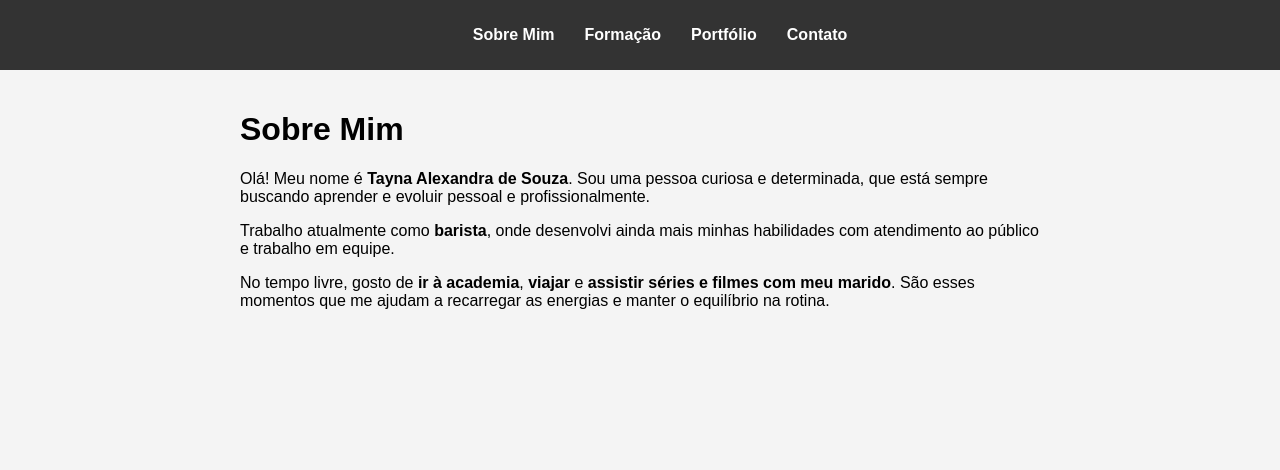
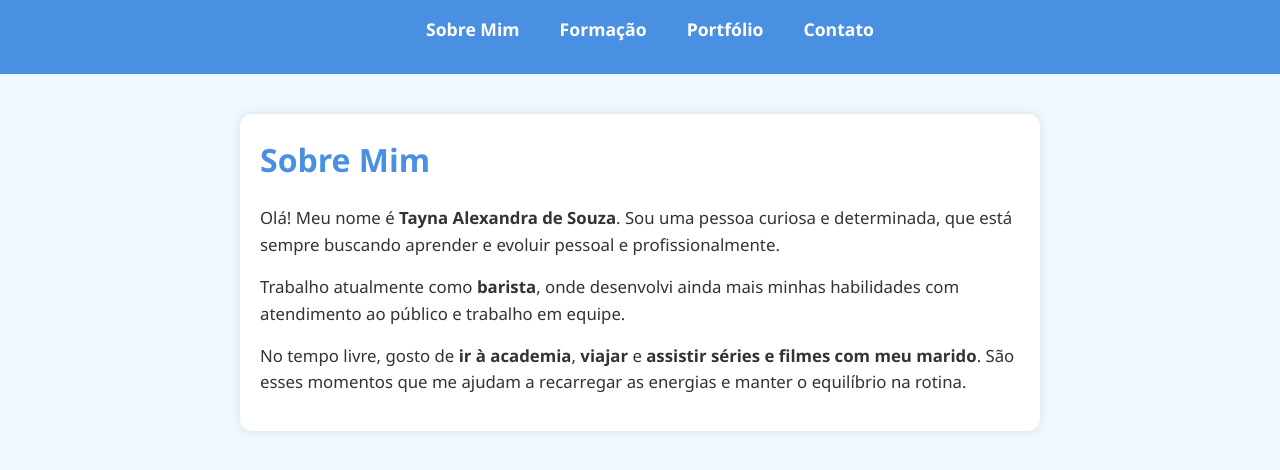
Before and after one commit to TAYNA313/taynaalexandra.github.io, a plain HTML site: page index.html in a window 1280 px wide. Drawn offline with Linux system fonts and the light colour scheme.

Commit message:
Add files via upload

```diff
--- a/style.css
+++ b/style.css
@@ -1,37 +1,107 @@
-body {
-  font-family: Arial, sans-serif;
-  background-color: #f4f4f4;
+/* Reset básico */
+* {
   margin: 0;
   padding: 0;
+  box-sizing: border-box;
 }
 
+/* Fonte base */
+body {
+  font-family: 'Segoe UI', Tahoma, Geneva, Verdana, sans-serif;
+  background: #f0f8ff;
+  color: #333;
+  line-height: 1.6;
+}
+
+/* Navegação */
 nav {
-  background-color: #333;
-  padding: 10px;
+  background-color: #4a90e2;
+  padding: 15px 0;
 }
 
 nav ul {
-  list-style: none;
   display: flex;
   justify-content: center;
+  list-style: none;
 }
 
 nav ul li {
-  margin: 0 15px;
+  margin: 0 20px;
 }
 
 nav ul li a {
   color: white;
   text-decoration: none;
   font-weight: bold;
+  font-size: 1.1rem;
+  transition: color 0.3s;
 }
 
 nav ul li a:hover {
+  color: #ffeb3b;
+}
+
+/* Conteúdo principal */
+main {
+  max-width: 800px;
+  margin: 40px auto;
+  padding: 20px;
+  background-color: #ffffff;
+  border-radius: 12px;
+  box-shadow: 0 0 10px rgba(0, 0, 0, 0.1);
+}
+
+/* Títulos e parágrafos */
+h1 {
+  color: #4a90e2;
+  margin-bottom: 20px;
+}
+
+p, ul {
+  margin-bottom: 15px;
+  font-size: 1.05rem;
+}
+
+ul {
+  padding-left: 20px;
+}
+
+ul li {
+  margin-bottom: 8px;
+}
+
+/* Links do conteúdo */
+main a {
+  color: #4a90e2;
+  text-decoration: none;
+}
+
+main a:hover {
   text-decoration: underline;
 }
 
-main {
+/* Rodapé opcional */
+footer {
+  text-align: center;
   padding: 20px;
-  max-width: 800px;
-  margin: auto;
+  background-color: #4a90e2;
+  color: white;
+  margin-top: 40px;
 }
+
+/* Lista de contatos */
+main ul li strong {
+  color: #000;
+}
+
+/* Responsividade */
+@media (max-width: 600px) {
+  nav ul {
+    flex-direction: column;
+    align-items: center;
+  }
+
+  nav ul li {
+    margin: 10px 0;
+  }
+}
```
Also changed, not shown: index.html (+1 -1 lines).
